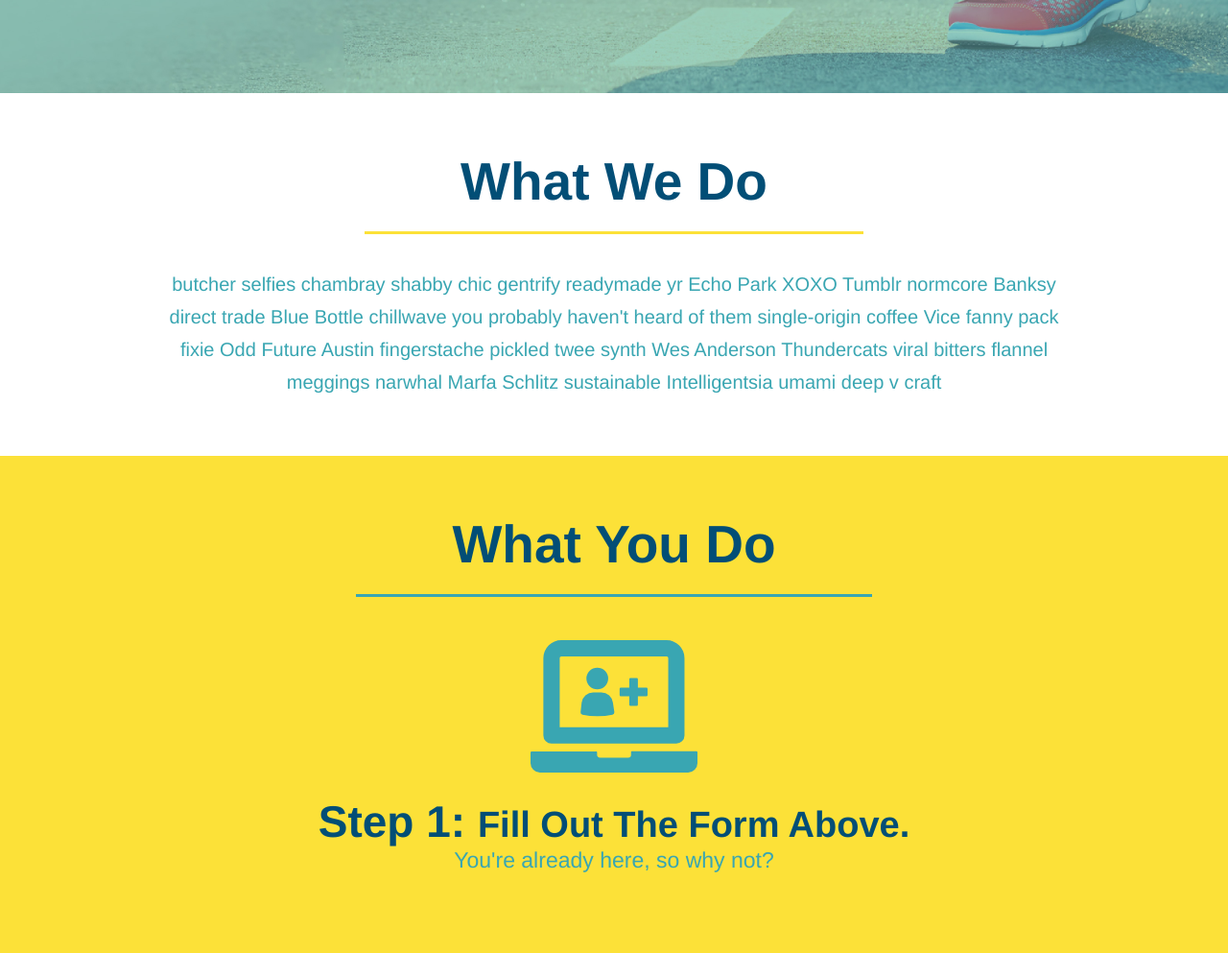
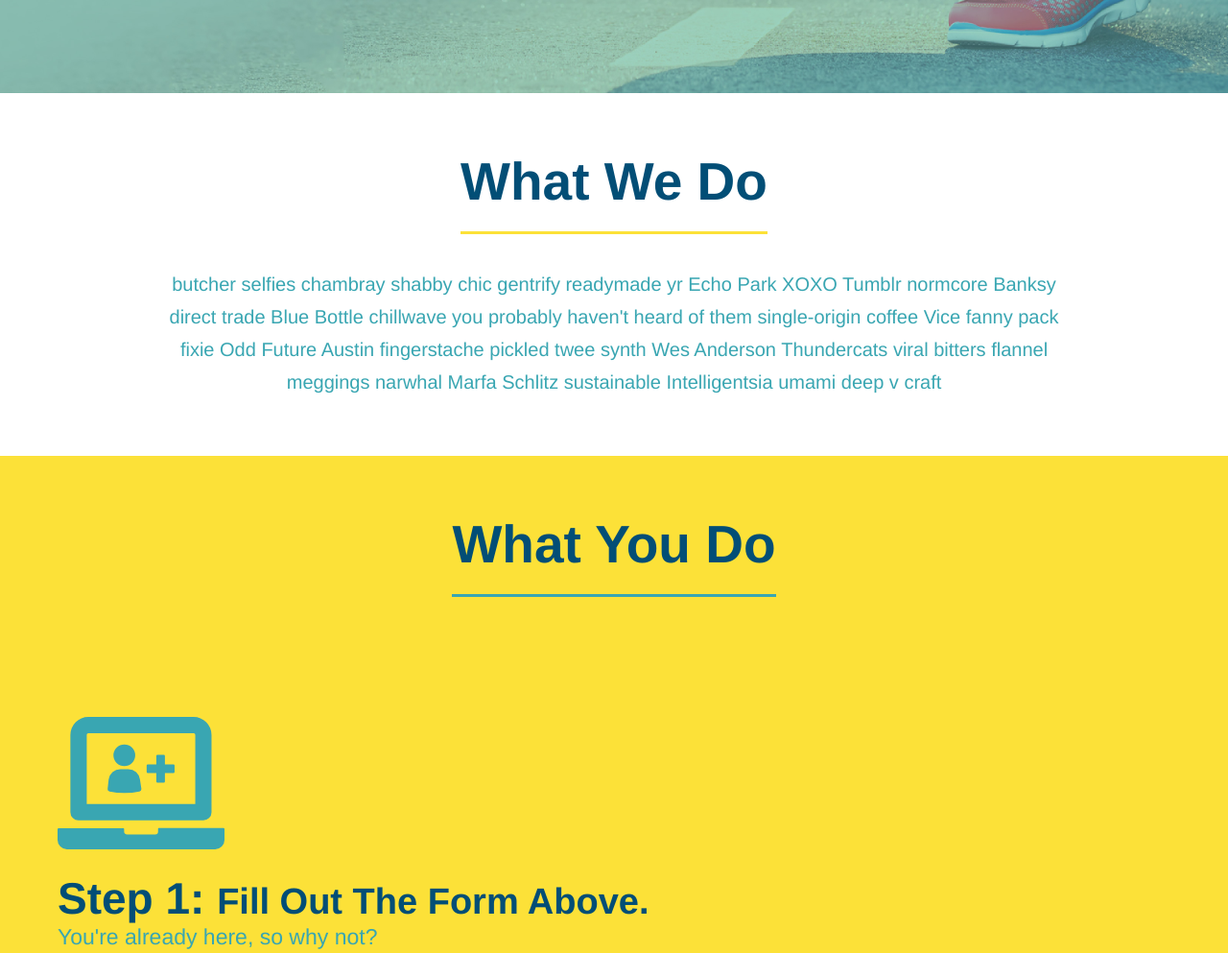
Before and after one commit to jazzmbarry/run-buddy, a plain HTML site: page index.html in a window 1280 px wide. Shown: the part 621-1614 px from the top of the page at 96% size. Drawn offline with Linux system fonts and the light colour scheme.

Commit message:
flex box classes

```diff
--- a/assets/css/style.css
+++ b/assets/css/style.css
@@ -154,11 +154,12 @@ section {
 /* SECTION TITLE STYLES START */
 .section-title {
   font-size: 55px;
-  display: inline-block;
-  padding: 0 100px 20px 100px;
   border-bottom: 3px solid;
-  margin-bottom: 35px;
   color: #024e76;
+  padding-bottom: 20px;
+  text-align: center;
+  margin: 0 auto 35px auto;
+  width 50%;
 }
 
 .primary-border {
@@ -171,23 +172,19 @@ section {
 /* SECTION TITLE STYLES END */
 
 /* WHAT WE DO STYLES */
-.intro {
-  text-align: center;
-}
-
 .intro p {
   line-height: 1.7;
   color: #39a6b2;
   width: 80%;
   margin: 0 auto;
   font-size: 20px;
+  text-align: center;
 }
 /* WHAT YOU DO STYLES END */
 
 
 /* WHAT YOU DO STYLES START */
 .steps {
-  text-align: center;
   background: #fce138;
 }
 
@@ -218,7 +215,6 @@ section {
 
 /* MEET THE TRAINERS START */
 .trainers {
-  text-align: center;
 }
 
 .trainer {
@@ -259,7 +255,6 @@ section {
 
 /* REACH OUT STYLES START */
 .contact {
-  text-align: center;
   background: #024e76;
 }
 
@@ -308,3 +303,7 @@ height: 400px;
 .text-right {
   text-align: right;
 }
+
+.flex-row {
+  display: flex;
+}
--- a/index.html
+++ b/index.html
@@ -77,20 +77,26 @@
 
     <!-- "what we do" start - <section> -->
     <section id="what-we-do" class="intro">
+        <div class="flex-row">
             <h2 class="section-title primary-border">
             What We Do
             </h2>
+        </div>
+        <div class="flex-row">
             <p>
             butcher selfies chambray shabby chic gentrify readymade yr Echo Park XOXO Tumblr normcore Banksy direct trade  Blue Bottle chillwave you probably haven't heard of them single-origin coffee Vice fanny pack fixie Odd Future Austin fingerstache pickled twee synth Wes Anderson Thundercats viral bitters flannel meggings narwhal Marfa Schlitz sustainable Intelligentsia umami deep v craft
             </p>
+        </div>
     </section>
     <!-- end "what we do" -->
 
     <!-- "what you do" start -->
     <section id="what-you-do" class="steps">
+        <div class="flex-row">
             <h2 class="section-title secondary-border">
             What You Do
             </h2>
+        </div>
       <div>
         <img src="./assets/images/step-1.svg" alt="" />
         <h3>Step 1: <span>Fill Out The Form Above.</span></h3>
@@ -116,10 +122,11 @@
 
     <!-- "meet the trainers" start -->
     <section id="your-trainers" class="trainers">
+        <div class="flex-row">
       <h2 class="section-title primary-border">
         Meet The Trainers
       </h2>
-
+        </div>
       <article class="trainer">
         <img src="./assets/images/trainer-1.jpg" alt="Arron Stephens in his workout clothes, ready to pump iron" />
         <div class="trainer-bio text-left">
@@ -151,10 +158,11 @@
 
     <!-- "reach out" start -->
     <section id="reach-out" class="contact">
+        <div class="flex-box">
       <h2 class="section-title secondary-border">
         Reach Out
       </h2>
-
+        </div>
       <div class="contact-info">
         <iframe
           src="https://www.google.com/maps/embed?pb=!1m14!1m12!1m3!1d12182.30520634488!2d-74.0652613!3d40.2407219!2m3!1f0!2f0!3f0!3m2!1i1024!2i768!4f13.1!5e0!3m2!1sen!2sus!4v1561060983193!5m2!1sen!2sus"
```
Lines whose indentation alone changed are shown as unchanged.
